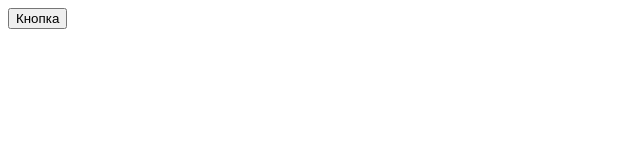
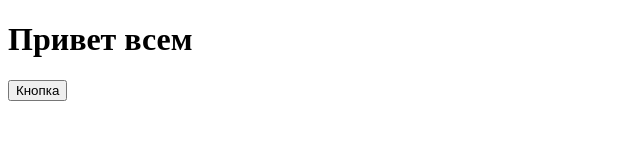
Before and after one commit to Pollinadelite/GitLesson, a plain HTML site: page git урок2/index.html in a window 1280 px wide. Shown: the whole page, without its empty margins (0-640 px from the left). Drawn offline with Linux system fonts and the light colour scheme.

Commit message:
Добавил заголовок

```diff
--- a/git урок2/index.html
+++ b/git урок2/index.html
@@ -7,6 +7,7 @@
     <title>Document</title>
 </head>
 <body>
+    <h1>Привет всем</h1>
     <button>Кнопка</button>
 </body>
 </html>
```
